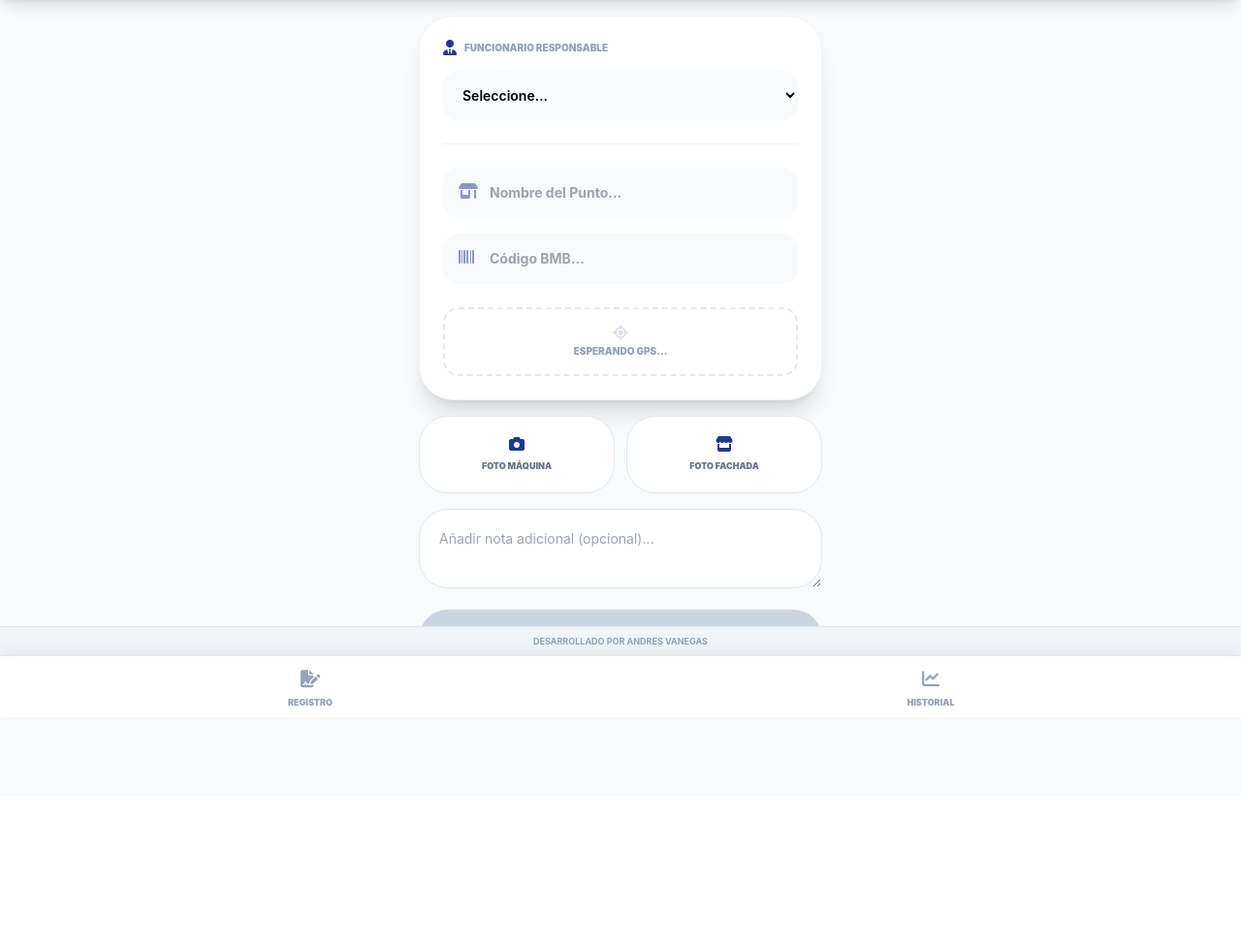
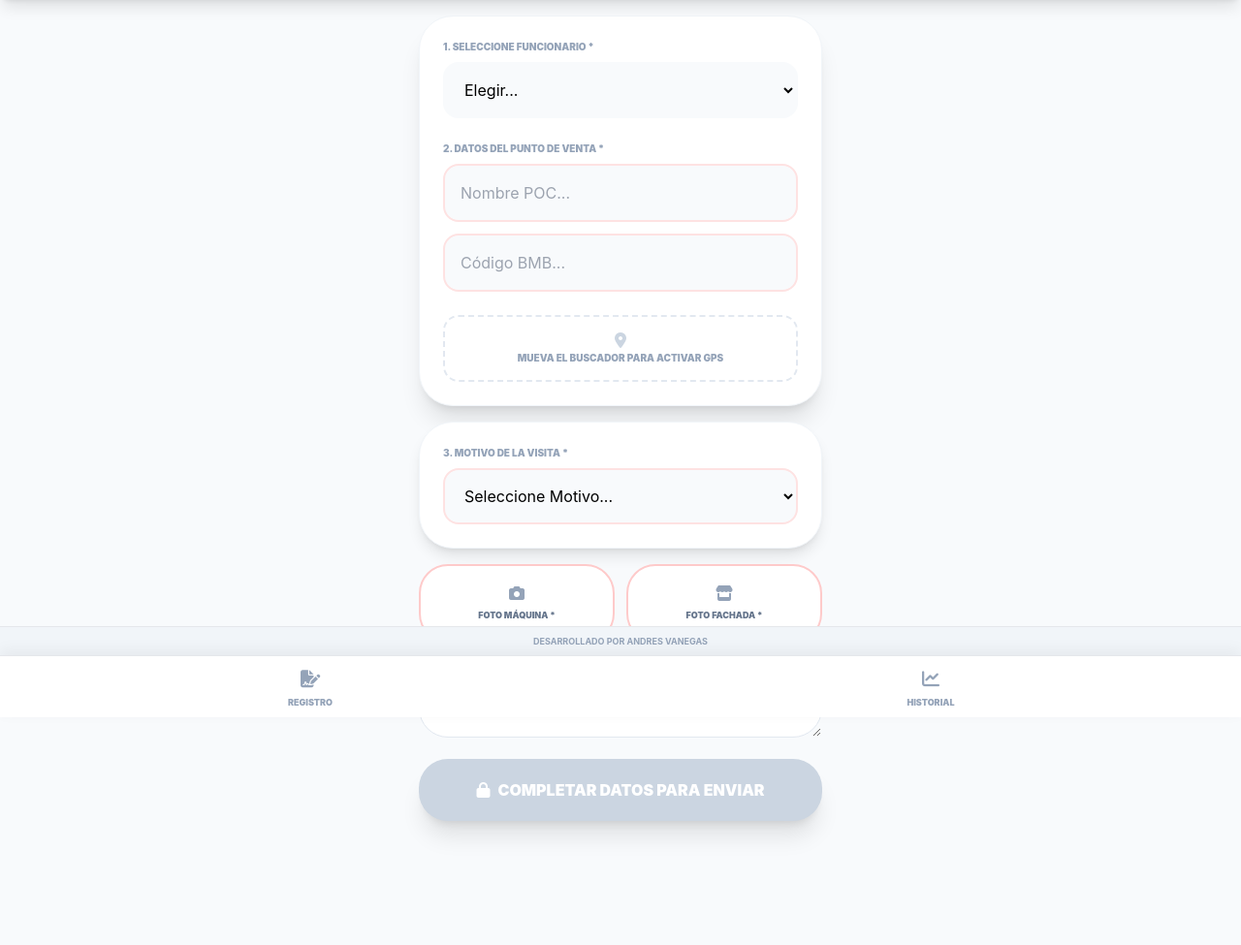
Before and after one commit to XY07-v/TRADE, a Flask app: page / in a window 1280 px wide. Shown: the part 60-1035 px from the top of the page at 97% size. Before the commit the page ends 788 px from the top, so only its background shows below. Run offline with Flask 3, Linux system fonts and the light colour scheme; parts of the project's set-up code (start-up, migrations or seed data) failed here and were passed over; some libraries are stand-ins or nearby versions.

Commit message:
Update formulario.html

```diff
--- a/templates/formulario.html
+++ b/templates/formulario.html
@@ -1,60 +1,56 @@
 {% extends "base.html" %}
 {% block content %}
-<form action="/guardar" method="POST" enctype="multipart/form-data" class="space-y-4">
+<form action="/guardar" id="mainForm" method="POST" enctype="multipart/form-data" class="space-y-4">
     <div class="bg-white p-6 rounded-[35px] shadow-xl border border-slate-100">
-        <div class="flex items-center gap-2 mb-4">
-            <i class="fa-solid fa-user-tie text-blue-900"></i>
-            <label class="text-[10px] font-black text-slate-400 uppercase">Funcionario Responsable</label>
-        </div>
-        <select name="funcionario" class="w-full p-4 bg-slate-50 rounded-2xl border-none outline-none text-sm font-semibold" required>
-            <option value="">Seleccione...</option>
+        <label class="text-[10px] font-black text-slate-400 uppercase mb-2 block">1. Seleccione Funcionario *</label>
+        <select name="funcionario" class="w-full p-4 bg-slate-50 rounded-2xl border-2 border-transparent focus:border-blue-900 outline-none mb-6" required>
+            <option value="">Elegir...</option>
             {% for f in funcionarios %}<option value="{{f}}">{{f}}</option>{% endfor %}
         </select>
 
-        <hr class="my-6 opacity-50">
-
-        <div class="space-y-4">
-            <div class="relative">
-                <i class="fa-solid fa-shop absolute left-4 top-4 text-blue-900 opacity-50"></i>
-                <input list="l_poc" id="i_poc" name="poc" oninput="sync('Poc')" class="w-full p-4 pl-12 bg-slate-50 rounded-2xl border-none text-sm font-bold" placeholder="Nombre del Punto..." required>
-                <datalist id="l_poc">{% for p in maestro %}<option value="{{p.Poc}}">{% endfor %}</datalist>
-            </div>
-
-            <div class="relative">
-                <i class="fa-solid fa-barcode absolute left-4 top-4 text-blue-900 opacity-50"></i>
-                <input list="l_bmb" id="i_bmb" name="bmb" oninput="sync('BMB')" class="w-full p-4 pl-12 bg-slate-50 rounded-2xl border-none text-sm font-bold" placeholder="Código BMB..." required>
-                <datalist id="l_bmb">{% for p in maestro %}<option value="{{p.BMB}}">{% endfor %}</datalist>
-            </div>
+        <label class="text-[10px] font-black text-slate-400 uppercase mb-2 block">2. Datos del Punto de Venta *</label>
+        <div class="space-y-3">
+            <input list="l_poc" id="i_poc" name="poc" oninput="sync('Poc')" class="w-full p-4 bg-slate-50 rounded-2xl border-2 border-red-100 focus:border-blue-900 outline-none" placeholder="Nombre POC..." required>
+            <input list="l_bmb" id="i_bmb" name="bmb" oninput="sync('BMB')" class="w-full p-4 bg-slate-50 rounded-2xl border-2 border-red-100 focus:border-blue-900 outline-none" placeholder="Código BMB..." required>
         </div>
 
-        <div id="status_box" class="mt-6 p-4 rounded-2xl border-2 border-dashed border-slate-200 flex flex-col items-center justify-center transition-all">
-            <i id="gps_icon" class="fa-solid fa-location-crosshairs text-slate-300 animate-pulse mb-1"></i>
-            <span id="dist_txt" class="text-[10px] font-black text-slate-400 uppercase">Esperando GPS...</span>
+        <div id="status_box" class="mt-6 p-4 rounded-2xl border-2 border-dashed border-slate-200 flex flex-col items-center justify-center">
+            <i id="gps_icon" class="fa-solid fa-location-dot text-slate-300 mb-1"></i>
+            <span id="dist_txt" class="text-[10px] font-black text-slate-400 uppercase text-center leading-tight">Mueva el buscador para activar GPS</span>
         </div>
     </div>
 
+    <div class="bg-white p-6 rounded-[35px] shadow-lg border border-slate-100">
+        <label class="text-[10px] font-black text-slate-400 uppercase mb-2 block">3. Motivo de la Visita *</label>
+        <select name="motivo" class="w-full p-4 bg-slate-50 rounded-2xl border-2 border-red-100 focus:border-blue-900 outline-none" required>
+            <option value="">Seleccione Motivo...</option>
+            <option value="Visita de Ruta">Visita de Ruta</option>
+            <option value="Punto Cerrado">Punto Cerrado</option>
+            <option value="Novedad en Máquina">Novedad en Máquina</option>
+            <option value="Otro">Otro / Especial</option>
+        </select>
+    </div>
+
     <div class="grid grid-cols-2 gap-3">
-        <label class="bg-white p-5 rounded-[30px] border border-slate-200 flex flex-col items-center gap-2 active:scale-95 transition-all">
-            <i class="fa-solid fa-camera text-blue-900"></i>
-            <span class="text-[9px] font-black uppercase text-slate-500">Foto Máquina</span>
-            <input type="file" name="foto_maquina" capture="camera" accept="image/*" required class="hidden">
+        <label id="label_f1" class="bg-white p-5 rounded-[30px] border-2 border-red-200 flex flex-col items-center gap-2">
+            <i class="fa-solid fa-camera text-slate-400"></i>
+            <span class="text-[9px] font-black uppercase text-slate-500">Foto Máquina *</span>
+            <input type="file" name="foto_maquina" id="f1" capture="camera" accept="image/*" required class="hidden" onchange="markDone('label_f1')">
         </label>
-        <label class="bg-white p-5 rounded-[30px] border border-slate-200 flex flex-col items-center gap-2 active:scale-95 transition-all">
-            <i class="fa-solid fa-store text-blue-900"></i>
-            <span class="text-[9px] font-black uppercase text-slate-500">Foto Fachada</span>
-            <input type="file" name="foto_fachada" capture="camera" accept="image/*" required class="hidden">
+        <label id="label_f2" class="bg-white p-5 rounded-[30px] border-2 border-red-200 flex flex-col items-center gap-2">
+            <i class="fa-solid fa-store text-slate-400"></i>
+            <span class="text-[9px] font-black uppercase text-slate-500">Foto Fachada *</span>
+            <input type="file" name="foto_fachada" id="f2" capture="camera" accept="image/*" required class="hidden" onchange="markDone('label_f2')">
         </label>
     </div>
 
-    <textarea name="observacion" rows="2" class="w-full p-5 rounded-[30px] border border-slate-200 outline-none text-sm" placeholder="Añadir nota adicional (opcional)..."></textarea>
+    <textarea name="observacion" rows="2" class="w-full p-5 rounded-[30px] border border-slate-200 outline-none text-sm" placeholder="Observaciones opcionales..."></textarea>
 
     <input type="hidden" id="h_gps_real" name="gps_real">
     <input type="hidden" id="h_dist" name="distancia_metros">
-    <input type="hidden" name="motivo" value="Visita de Ruta">
 
-    <button type="submit" id="btn" disabled class="w-full bg-slate-300 text-white font-black py-5 rounded-[30px] uppercase tracking-widest shadow-xl transition-all flex items-center justify-center gap-2">
-        <i class="fa-solid fa-cloud-arrow-up"></i>
-        Finalizar Reporte
+    <button type="submit" id="btn" disabled class="w-full bg-slate-300 text-white font-black py-5 rounded-[30px] uppercase shadow-xl flex items-center justify-center gap-2">
+        <i class="fa-solid fa-lock"></i> Completar Datos para Enviar
     </button>
 </form>
 
@@ -64,9 +60,14 @@
 
     navigator.geolocation.watchPosition(p => {
         lat = p.coords.latitude; lon = p.coords.longitude;
-        document.getElementById('h_gps_real').value = lat + ", " + lon; // CAPTURA REAL
-        if(document.getElementById('i_poc').value) sync('Poc');
+        document.getElementById('h_gps_real').value = lat + ", " + lon;
     }, null, {enableHighAccuracy:true});
+
+    function markDone(id) {
+        const el = document.getElementById(id);
+        el.classList.replace('border-red-200', 'border-green-500');
+        el.querySelector('i').classList.replace('text-slate-400', 'text-green-500');
+    }
 
     function sync(tipo) {
         const val = (tipo === 'Poc') ? document.getElementById('i_poc').value : document.getElementById('i_bmb').value;
@@ -75,28 +76,18 @@
         if(item && lat) {
             document.getElementById('i_poc').value = item.Poc;
             document.getElementById('i_bmb').value = item.BMB;
+            document.getElementById('i_poc').className = "w-full p-4 bg-slate-50 rounded-2xl border-2 border-green-500 outline-none";
+            document.getElementById('i_bmb').className = "w-full p-4 bg-slate-50 rounded-2xl border-2 border-green-500 outline-none";
+
             const [rLat, rLon] = item.Ubicacion_Ref.split(',').map(Number);
             const d = Math.round(6371000 * 2 * Math.atan2(Math.sqrt(Math.sin(((rLat-lat)*Math.PI/180)/2)**2 + Math.cos(lat*Math.PI/180)*Math.cos(rLat*Math.PI/180)*Math.sin(((rLon-lon)*Math.PI/180)/2)**2), Math.sqrt(1-(Math.sin(((rLat-lat)*Math.PI/180)/2)**2 + Math.cos(lat*Math.PI/180)*Math.cos(rLat*Math.PI/180)*Math.sin(((rLon-lon)*Math.PI/180)/2)**2))));
 
-            const t = document.getElementById('dist_txt');
-            const box = document.getElementById('status_box');
-            const icon = document.getElementById('gps_icon');
-
-            t.innerText = d + " METROS DE DISTANCIA";
+            document.getElementById('dist_txt').innerText = d + " MTS AL PUNTO";
             document.getElementById('h_dist').value = d;
-
-            if(d > 150) {
-                box.className = "mt-6 p-4 rounded-2xl border-2 border-dashed border-red-200 bg-red-50 flex flex-col items-center justify-center";
-                t.className = "text-[10px] font-black text-red-600 uppercase";
-                icon.className = "fa-solid fa-circle-exclamation text-red-600";
-            } else {
-                box.className = "mt-6 p-4 rounded-2xl border-2 border-dashed border-green-200 bg-green-50 flex flex-col items-center justify-center";
-                t.className = "text-[10px] font-black text-green-600 uppercase";
-                icon.className = "fa-solid fa-circle-check text-green-600";
-            }
 
             const b = document.getElementById('btn');
             b.disabled = false; b.classList.replace('bg-slate-300', 'bg-blue-900');
+            b.innerHTML = '<i class="fa-solid fa-paper-plane"></i> Enviar Reporte Ahora';
         }
     }
 </script>
```
